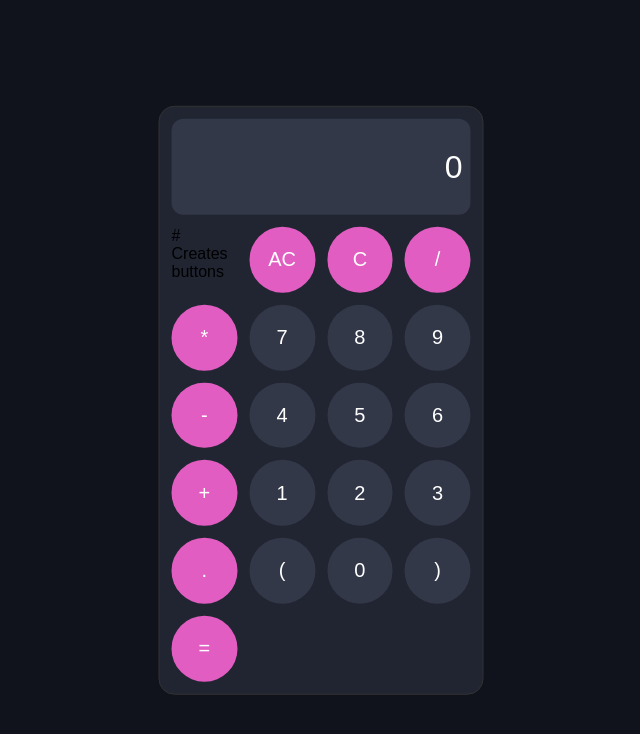
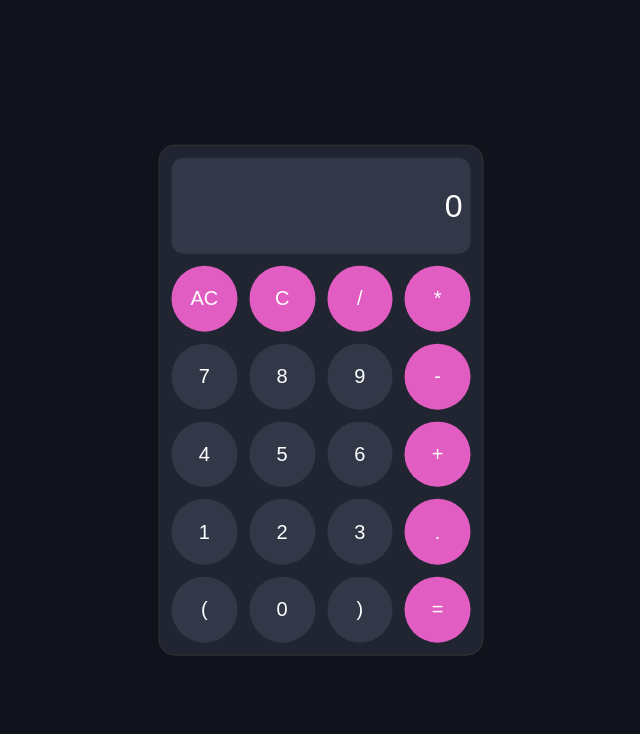
Before and after one commit to pandocalc/pandocalc.github.io, a plain HTML site: page index.html in a window 1280 px wide. Shown: the whole page, without its empty margins (319-959 px from the left). Drawn offline with Linux system fonts and the light colour scheme.

Commit message:
Update index.html

```diff
--- a/index.html
+++ b/index.html
@@ -11,7 +11,6 @@
     <div class="calculator">
 
         <input type="text" class="screen" id="screen" placeholder="0">
-        # Creates buttons
         <button class="symbol" onclick="wipe()">AC</button>
         <button class="symbol" onclick="wipe()">C</button>
         <button class="symbol" onclick="show('/')">/</button>
```
